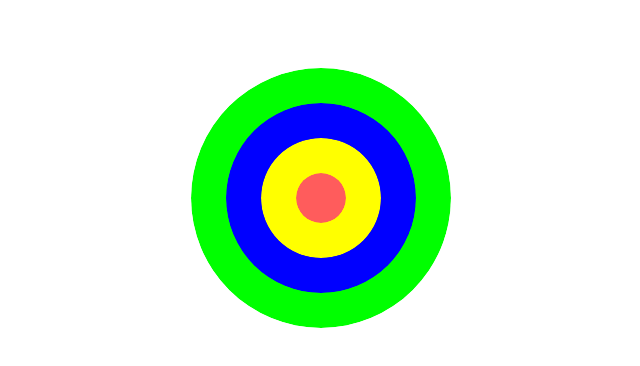
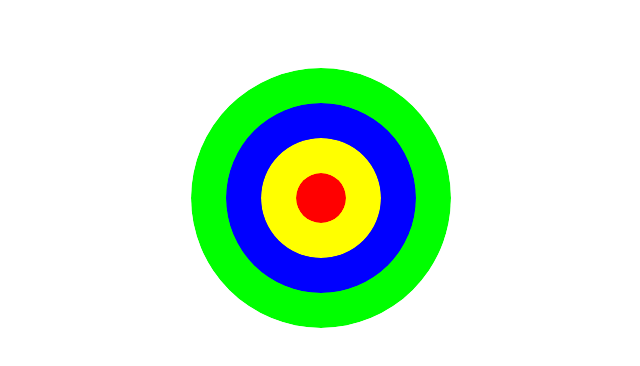
Before and after one commit to JamesBracken/Simon-memory-game, a website built with Vite: page simon/index.html in a window 1280 px wide. Both pictures are taken after a click on the element 640 px from the left and 198 px from the top of the page. Shown: the whole page, without its empty margins (319-959 px from the left). Built offline with nearby package versions, Linux system fonts and the light colour scheme.

Commit message:
Add: revert circle colors to original after timer

```diff
--- a/simon/index.html
+++ b/simon/index.html
@@ -23,13 +23,13 @@
         <div class="p-5">
           <div class="row">
             <div class="col-12 game">
-              <div class="game__circle  game__circle--xlarge game__circle__shape" data-circle-size="xlarge" data-bright-color="rgb(153, 255, 153)">
+              <div class="game__circle  game__circle--xlarge game__circle__shape" data-circle-size="xlarge" data-bright-color="rgb(153, 255, 153)" data-color="rgb(0, 255, 0)">
               </div>
-              <div class="game__circle game__circle--large game__circle__shape" data-circle-size="large" data-bright-color="rgb(112, 112, 255)">
+              <div class="game__circle game__circle--large game__circle__shape" data-circle-size="large" data-bright-color="rgb(112, 112, 255)" data-color="rgb(0, 0, 255)">
               </div>
-              <div class="game__circle game__circle--medium game__circle__shape" data-circle-size="medium" data-bright-color="rgb(255, 255, 194)">
+              <div class="game__circle game__circle--medium game__circle__shape" data-circle-size="medium" data-bright-color="rgb(255, 255, 194)" data-color="rgb(255, 255, 0)">
               </div>
-              <div class="game__circle game__circle--small game__circle__shape" data-circle-size="small" data-bright-color="rgb(255, 92, 92)">
+              <div class="game__circle game__circle--small game__circle__shape" data-circle-size="small" data-bright-color="rgb(255, 92, 92)" data-color="rgb(255, 0, 0)">
               </div>
             </div>
           </div>
--- a/simon/src/js/main.ts
+++ b/simon/src/js/main.ts
@@ -1,4 +1,4 @@
-import '../styles/main.scss'
+import '../styles/main.scss';
 
 // Global variables
 
@@ -7,7 +7,7 @@ const circles = document.querySelectorAll<HTMLDivElement>(".game__circle");
 const userClicksArr: string[] = [];
 
 // Let
-let userClickCounter: number = 0
+let userClickCounter: number = 0;
 
 //Null variable handlers
 if (!circles) {
@@ -16,26 +16,26 @@ if (!circles) {
 
 // Functions
 const handleCircleClick = (e: Event) => {
-    const targetedCircle = e.target
-    userClicksArr.push(targetedCircle.dataset.circleSize)
-    // console.log("", getComputedStyle(targetedCircle).backgroundColor)
-    brightenColor(targetedCircle)
+    const targetedCircle = e.target;
+    userClicksArr.push(targetedCircle.dataset.circleSize);
+    brightenColor(targetedCircle);
+    userClickCounter += 1;
 }
 
-// Testing this code
-
 const brightenColor = (targetedCircle: Element) => {
-    console.log(targetedCircle)
-    const circleOriginalColor = getComputedStyle(targetedCircle).backgroundColor
-    const brightColor = targetedCircle.dataset.brightColor
-    targetedCircle.style.backgroundColor = brightColor
+    const originalCircleColor = targetedCircle.dataset.color;
+    // const circleRGBColor = getComputedStyle(originalCircleColor);
+    const brightColor = targetedCircle.dataset.brightColor;
+    targetedCircle.style.backgroundColor = brightColor;
+    setTimeout(() => {
+        targetedCircle.style.backgroundColor = originalCircleColor;
+    }, 700)
 }
 
-//  End of new code
 // Event listeners
 circles.forEach((circle) => {
-    circle.addEventListener("click", handleCircleClick)
-})
+    circle.addEventListener("click", handleCircleClick);
+});
 
 
 // Items which don't conform to other categories
```
